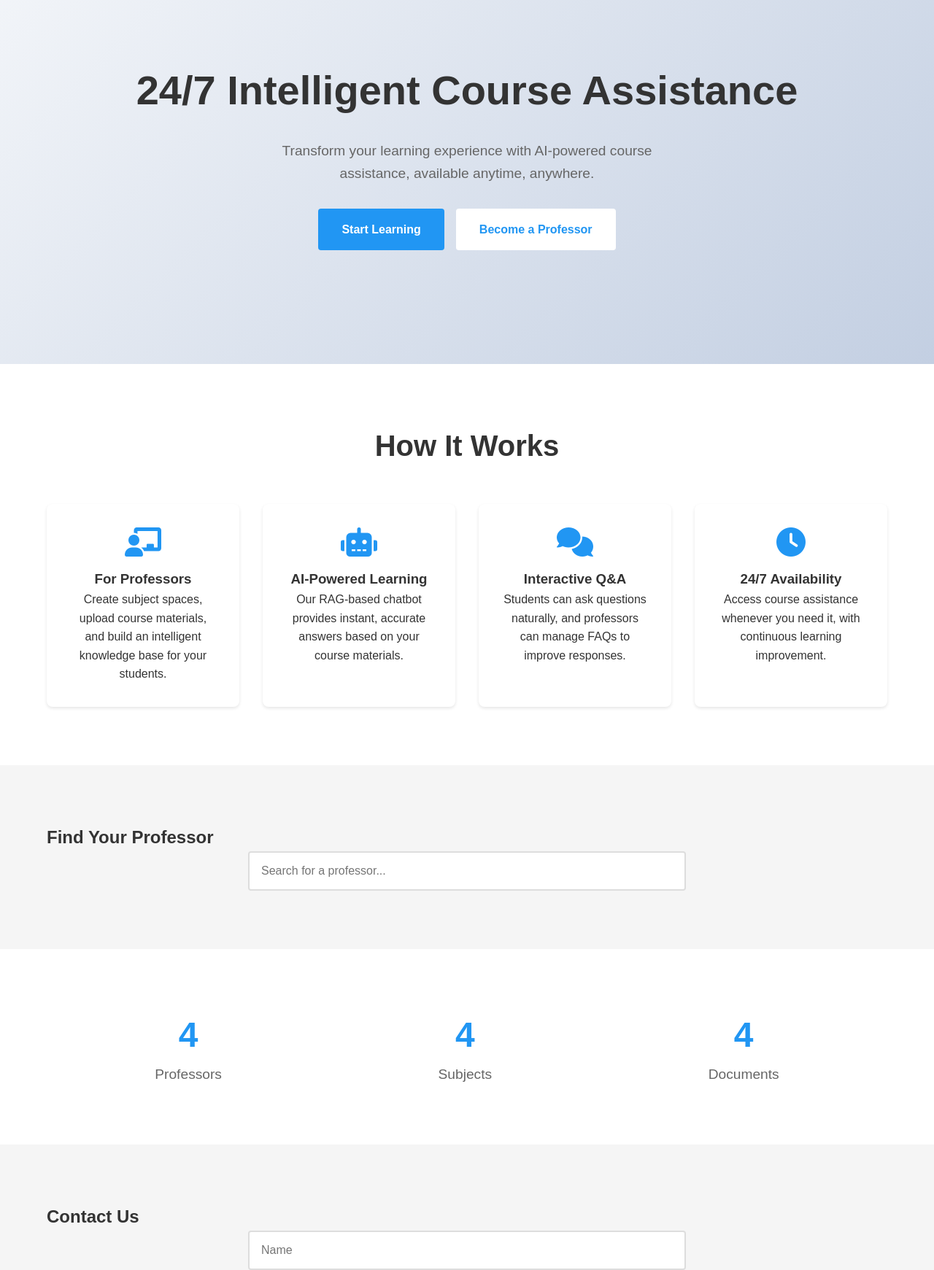
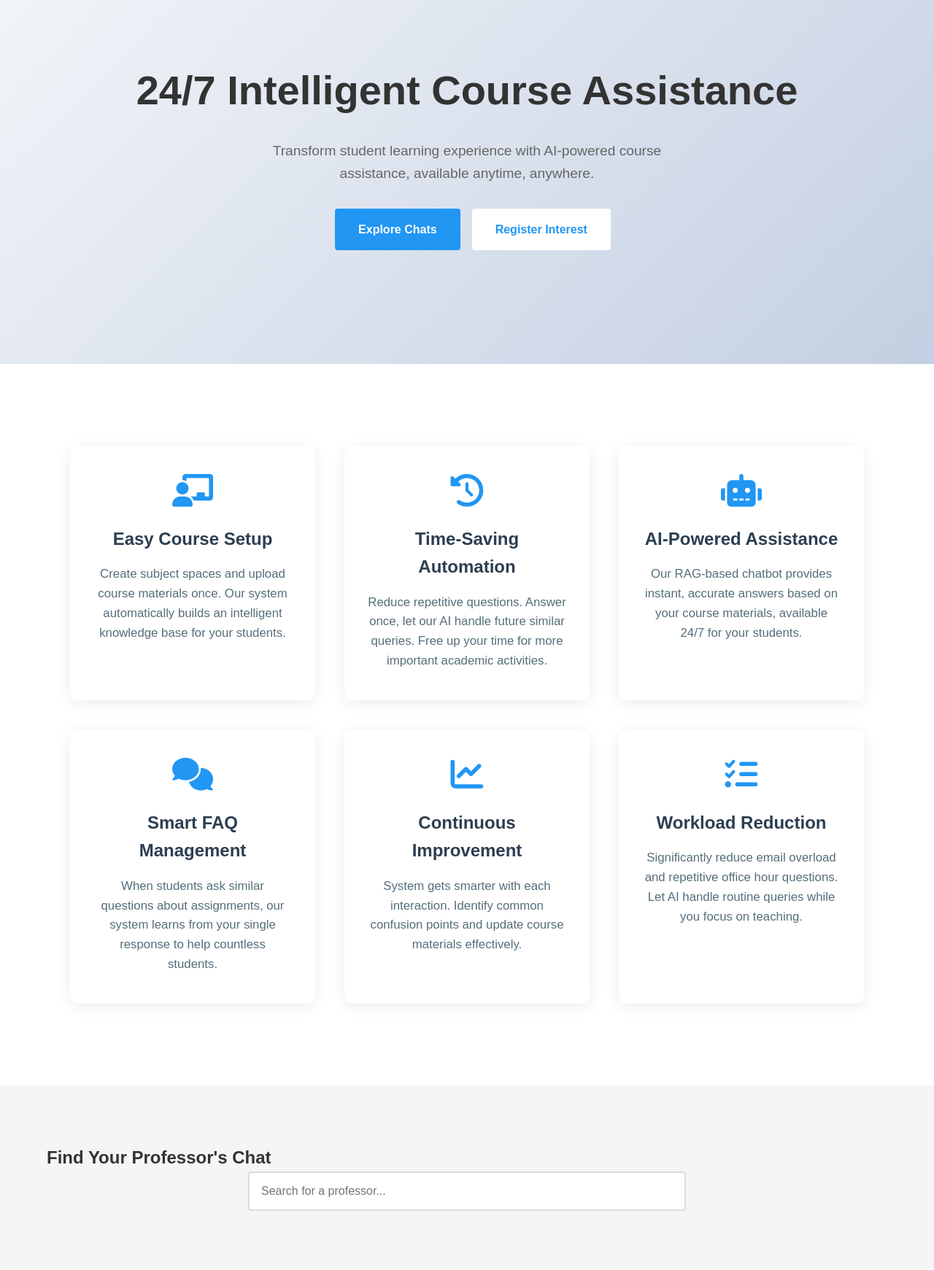
Before and after one commit to mustafameh/Course-Content-Q-A, a Flask app: page / in a window 1280 px wide. Shown: the part 141-1882 px from the top of the page at 73% size. Run offline with Flask 3, Linux system fonts and the light colour scheme; data comes from the database, SQL or seed files in the repository; parts of the project's set-up code (start-up, migrations or seed data) failed here and were passed over.

Commit message:
Home page improvements

```diff
--- a/static/home/styles.css
+++ b/static/home/styles.css
@@ -521,3 +521,65 @@ footer {
         font-size: 14px;
     }
 }
+
+.feature-grid {
+    display: grid;
+    grid-template-columns: repeat(auto-fit, minmax(280px, 1fr));
+    gap: 2.5rem;
+    max-width: 1400px;
+    margin: 0 auto;
+    padding: 2rem;
+}
+
+.feature-card {
+    background: white;
+    padding: 2.5rem 2rem;
+    border-radius: 12px;
+    box-shadow: 0 4px 20px rgba(0,0,0,0.08);
+    transition: transform 0.3s ease, box-shadow 0.3s ease;
+}
+
+.feature-card:hover {
+    transform: translateY(-5px);
+    box-shadow: 0 6px 25px rgba(33,150,243,0.12);
+}
+
+.feature-card i {
+    font-size: 2.8rem;
+    color: #2196f3;
+    margin-bottom: 1.5rem;
+    display: inline-block;
+}
+
+.feature-card h3 {
+    color: #2c3e50;
+    font-size: 1.5rem;
+    margin-bottom: 1rem;
+    font-weight: 600;
+}
+
+.feature-card p {
+    color: #546e7a;
+    line-height: 1.6;
+    font-size: 1.05rem;
+}
+
+/* Add animation for cards */
+.feature-card {
+    opacity: 0;
+    transform: translateY(20px);
+    animation: fadeInUp 0.6s forwards;
+}
+
+@keyframes fadeInUp {
+    to {
+        opacity: 1;
+        transform: translateY(0);
+    }
+}
+
+/* Stagger animation for cards */
+.feature-card:nth-child(1) { animation-delay: 0.1s; }
+.feature-card:nth-child(2) { animation-delay: 0.2s; }
+.feature-card:nth-child(3) { animation-delay: 0.3s; }
+.feature-card:nth-child(4) { animation-delay: 0.4s; }
--- a/templates/home/index.html
+++ b/templates/home/index.html
@@ -28,51 +28,59 @@
             <a href="#features">Features</a>
             <a href="#find-professor">Find Professor</a>
             <a href="#contact">Contact</a>
-            <a href="{{ url_for('login_page') }}" class="login-btn">Login</a>
-            <a href="{{ url_for('register') }}" class="register-btn">Register as Professor</a>
+            <a href="{{ url_for('login_page') }}" class="login-btn">Professor Login</a>
+            <a
         </div>
     </nav>
 
     <!-- Hero Section -->
     <section class="hero">
         <h1>24/7 Intelligent Course Assistance</h1>
-        <p>Transform your learning experience with AI-powered course assistance, available anytime, anywhere.</p>
+        <p>Transform student learning experience with AI-powered course assistance, available anytime, anywhere.</p>
         <div class="hero-buttons">
-            <a href="{{ url_for('chat') }}" class="cta-button">Start Learning</a>
-            <a href="{{ url_for('register') }}" class="secondary-button">Become a Professor</a>
+            <a href="{{ url_for('chat') }}" class="cta-button">Explore Chats</a>
+            <a href="{{ url_for('register') }}" class="secondary-button">Register Interest</a>
         </div>
     </section>
 
-    <!-- Features Section -->
     <section id="features" class="features">
-        <h2>How It Works</h2>
         <div class="feature-grid">
             <div class="feature-card">
                 <i class="fas fa-chalkboard-teacher"></i>
-                <h3>For Professors</h3>
-                <p>Create subject spaces, upload course materials, and build an intelligent knowledge base for your students.</p>
+                <h3>Easy Course Setup</h3>
+                <p>Create subject spaces and upload course materials once. Our system automatically builds an intelligent knowledge base for your students.</p>
+            </div>
+            <div class="feature-card">
+                <i class="fas fa-clock-rotate-left"></i>
+                <h3>Time-Saving Automation</h3>
+                <p>Reduce repetitive questions. Answer once, let our AI handle future similar queries. Free up your time for more important academic activities.</p>
             </div>
             <div class="feature-card">
                 <i class="fas fa-robot"></i>
-                <h3>AI-Powered Learning</h3>
-                <p>Our RAG-based chatbot provides instant, accurate answers based on your course materials.</p>
+                <h3>AI-Powered Assistance</h3>
+                <p>Our RAG-based chatbot provides instant, accurate answers based on your course materials, available 24/7 for your students.</p>
             </div>
             <div class="feature-card">
                 <i class="fas fa-comments"></i>
-                <h3>Interactive Q&A</h3>
-                <p>Students can ask questions naturally, and professors can manage FAQs to improve responses.</p>
+                <h3>Smart FAQ Management</h3>
+                <p>When students ask similar questions about assignments, our system learns from your single response to help countless students.</p>
             </div>
             <div class="feature-card">
-                <i class="fas fa-clock"></i>
-                <h3>24/7 Availability</h3>
-                <p>Access course assistance whenever you need it, with continuous learning improvement.</p>
+                <i class="fas fa-chart-line"></i>
+                <h3>Continuous Improvement</h3>
+                <p>System gets smarter with each interaction. Identify common confusion points and update course materials effectively.</p>
+            </div>
+            <div class="feature-card">
+                <i class="fas fa-tasks"></i>
+                <h3>Workload Reduction</h3>
+                <p>Significantly reduce email overload and repetitive office hour questions. Let AI handle routine queries while you focus on teaching.</p>
             </div>
         </div>
     </section>
 
     <!-- Find Professor Section -->
     <section id="find-professor" class="find-professor">
-        <h2>Find Your Professor</h2>
+        <h2>Find Your Professor's Chat</h2>
         <div class="search-container">
             <input type="text" id="professorSearch" placeholder="Search for a professor...">
             <div id="searchResults" class="search-results"></div>
@@ -99,7 +107,12 @@
 
     <!-- Contact Section -->
     <section id="contact" class="contact">
-        <h2>Contact Us</h2>
+        <h2>Contact</h2>
+        <div class="contact-info">
+            <p>Email me directly at:
+                <a href="mailto:mustafamehmood8998@gmail.com">mustafamehmood8998@gmail.com</a>
+            </p>
+        </div>
         <div class="contact-container">
             <form id="contactForm">
                 <input type="text" placeholder="Name" required>
```
